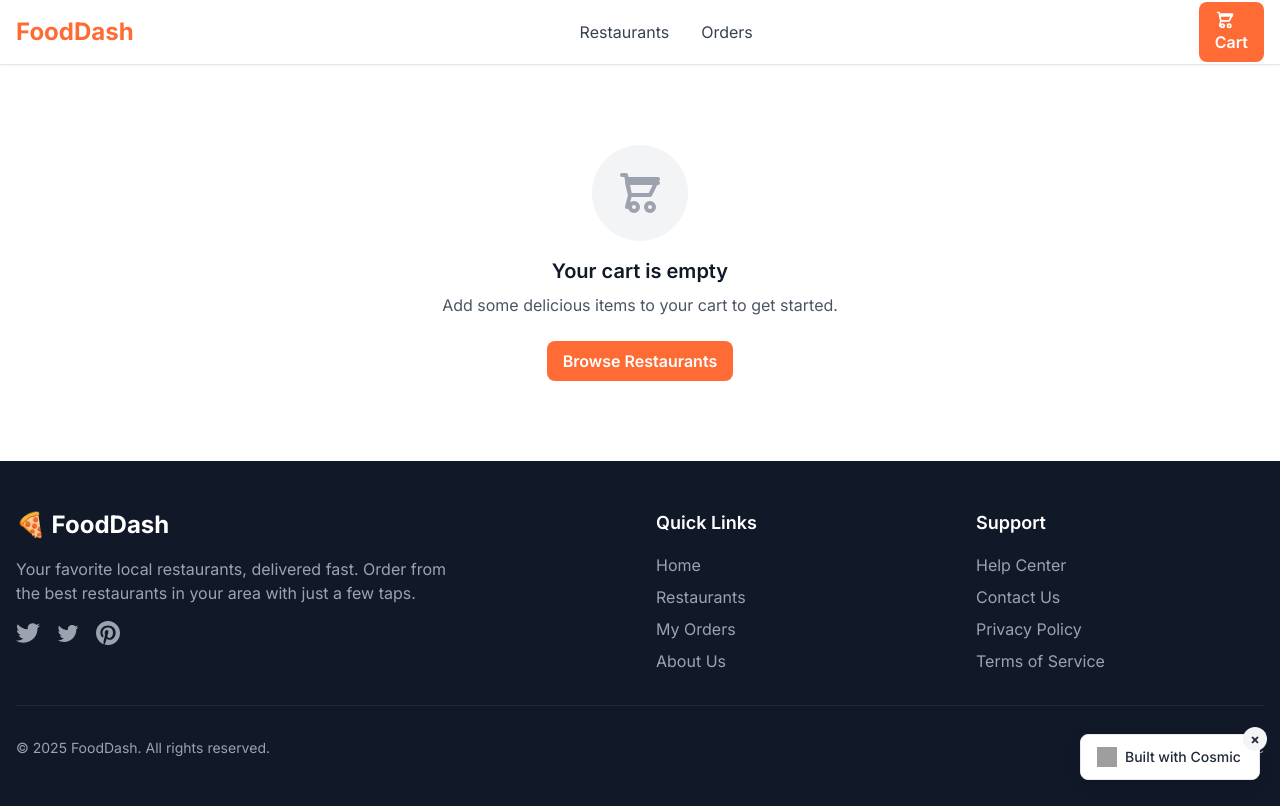
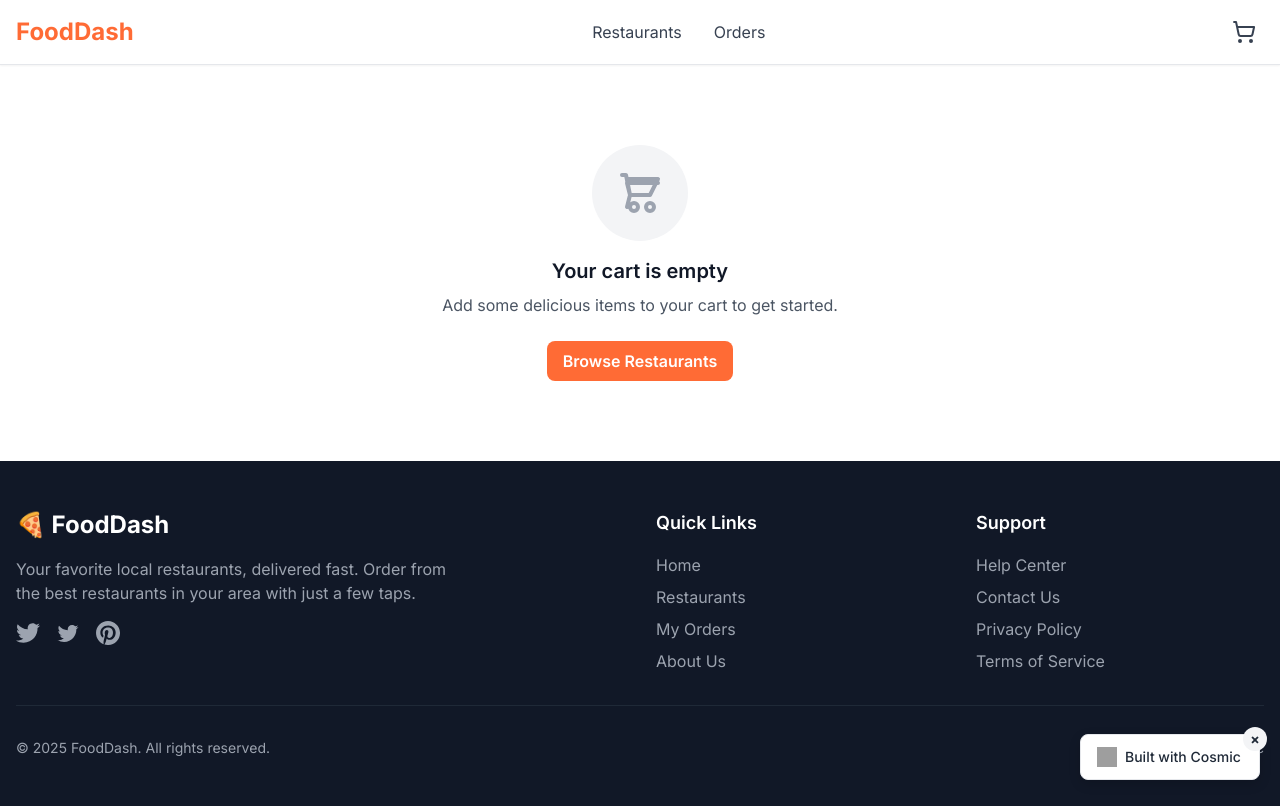
Before and after one commit to cosmic-community/cosmic-dash-clone-ok, a Next.js app: page /cart in a window 1280 px wide. Built offline with nearby package versions, Linux system fonts and the light colour scheme; grey boxes are pictures that could not be loaded.

Commit message:
Simplify cart button to show only Lucide icon with item count

```diff
--- a/components/CartButton.tsx
+++ b/components/CartButton.tsx
@@ -1,6 +1,7 @@
 'use client'
 
 import { useState, useEffect } from 'react'
+import { ShoppingCart } from 'lucide-react'
 import { getCartItemCount } from '@/lib/cart'
 import Link from 'next/link'
 
@@ -29,13 +30,10 @@
 
   return (
     <Link href="/cart" className="relative">
-      <button className="btn-primary relative">
-        <svg className="w-5 h-5 mr-2" fill="none" stroke="currentColor" viewBox="0 0 24 24">
-          <path strokeLinecap="round" strokeLinejoin="round" strokeWidth={2} d="M3 3h2l.4 2M7 13h10l4-8H5.4m0 0L7 13m0 0l-1.5 6M7 13l-1.5-6m0 0h15.5M17 21a2 2 0 100-4 2 2 0 000 4zM9 21a2 2 0 100-4 2 2 0 000 4z" />
-        </svg>
-        Cart
+      <button className="p-2 text-gray-700 hover:text-primary transition-colors relative">
+        <ShoppingCart className="w-6 h-6" />
         {itemCount > 0 && (
-          <span className="absolute -top-2 -right-2 bg-red-500 text-white text-xs rounded-full h-6 w-6 flex items-center justify-center">
+          <span className="absolute -top-1 -right-1 bg-red-500 text-white text-xs rounded-full h-5 w-5 flex items-center justify-center min-w-[1.25rem] text-[10px] font-semibold">
             {itemCount > 99 ? '99+' : itemCount}
           </span>
         )}
```
